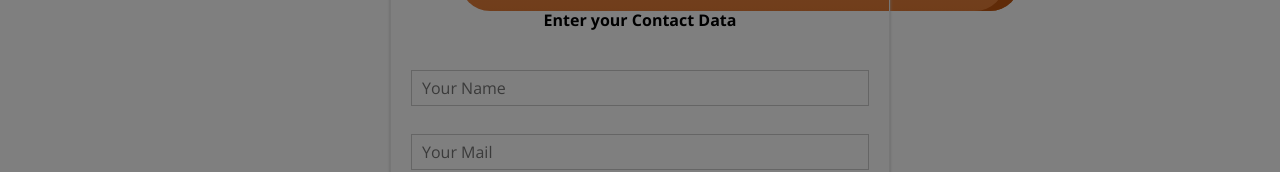
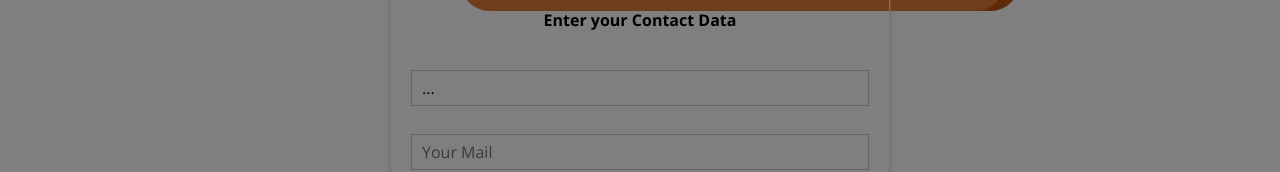
Before and after one commit to anukulSaini/BurgerBuilder-2, a React app in the folder burger-builder-2/: page /checkout/contact-data in a window 1280 px wide. Shown: the part 542-714 px from the top of the page. Built offline with nearby package versions, Linux system fonts and the light colour scheme.

Commit message:
changed input.js according to formData

```diff
--- a/burger-builder-2/src/components/UI/Input/Input.js
+++ b/burger-builder-2/src/components/UI/Input/Input.js
@@ -5,12 +5,18 @@ const input = (props) => {
 
       let inputElement = null;
 
-      switch(props.inputtype){
+      switch(props.elementType){
           case('input'):
-          inputElement= <input className={classes.InputElement} {...props}></input>
+            inputElement= <input className={classes.InputElement}
+               {...props.elementConfig}>
+               value={props.value}
+           </input>
           break;
-          case('textarea'):
-          inputElement=<textarea classNam={classes.InputElement} {...props}></textarea>
+           case('textarea'):
+             inputElement=<textarea classNam={classes.InputElement}
+                {...props.elementConfig}
+                value={props.value}
+           ></textarea>
           break;
           default:
               inputElement=<input className={classes.InputElement} {...props}></input>
--- a/burger-builder-2/src/containers/Checkout/ContactData/ContactData.js
+++ b/burger-builder-2/src/containers/Checkout/ContactData/ContactData.js
@@ -67,7 +67,9 @@ class ContactData extends Component {
         event.preventDefault();
         this.setState( { loading: true } );
         const order = {
-
+            ingredients: this.props.ingredients,
+            price: this.props.price,
+            orderData: formData
         }
         axios.post( '/orders.json', order )
             .then( response => {
@@ -82,7 +84,7 @@ class ContactData extends Component {
     render () {
         let form = (
             <form>
-                <Input  inputtype = "input" type="text" name="name" placeholder="Your Name" />
+                <Input  elementType="..."  elementConfig="..." value="..." />
                 <Input  inputtype = "input"  type="email" name="email" placeholder="Your Mail" />
                 <Input  inputtype = "input"   type="text" name="street" placeholder="Street" />
                 <Input  inputtype = "input"  type="text" name="postal" placeholder="Postal Code" />
```
